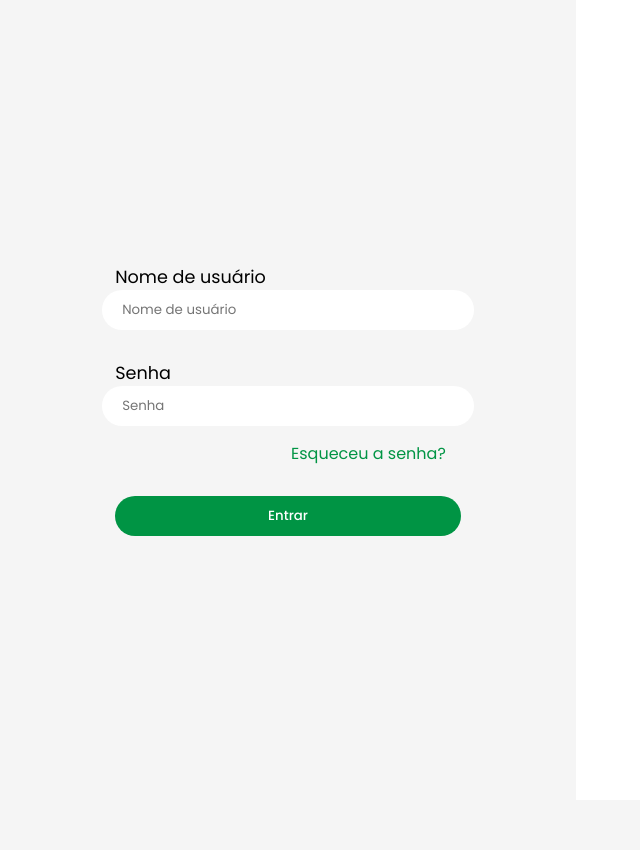
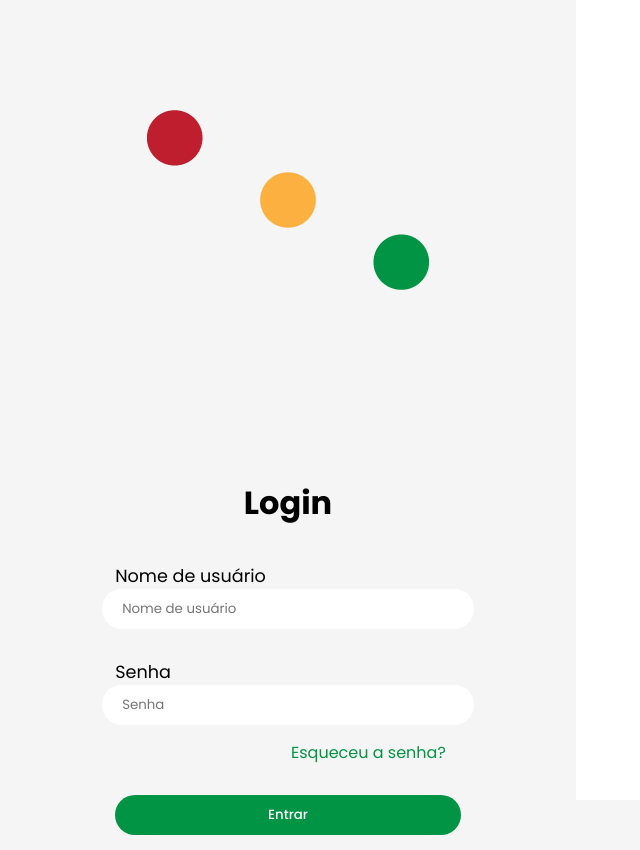
Before and after one commit to abnerjs/iworkoff, a React (Create React App) app: page / in a window 1280 px wide. Shown: the whole page, without its empty margins (0-640 px from the left). Before the commit the page ends 800 px from the top, so only its background shows below. Built offline with nearby package versions, Linux system fonts and the light colour scheme.

Commit message:
init icon title

```diff
--- a/package.json
+++ b/package.json
@@ -8,10 +8,7 @@
     "@testing-library/user-event": "^12.8.3",
     "react": "^17.0.2",
     "react-dom": "^17.0.2",
-<<<<<<< HEAD
-=======
     "react-router-dom": "^5.2.0",
->>>>>>> master
     "react-scripts": "4.0.3",
     "web-vitals": "^1.1.2"
   },
--- /dev/null
+++ b/src/components/IconifiedTitle.jsx
@@ -0,0 +1,10 @@
+/* eslint-disable import/no-anonymous-default-export */
+import React from 'react'
+import './IconifiedTitle.css'
+import dots from '../assets/images/dots.png'
+
+export default props =>
+    <div className="icon-title">
+        <img src={dots} alt="" />
+        <h1>{props.content}</h1>
+    </div>
--- a/src/view/FirstPage.jsx
+++ b/src/view/FirstPage.jsx
@@ -1,6 +1,7 @@
 /* eslint-disable import/no-anonymous-default-export */
 import React from 'react'
 import { Switch, Route } from 'react-router-dom'
+import IconifiedTitle from '../components/IconifiedTitle'
 import './FirstPage.css'
 import Login from './Login'
 
@@ -14,6 +15,7 @@ export default props =>
                     </h1>
                 </Route>
                 <Route path='/'>
+                    <IconifiedTitle content='Login' />
                     <Login />
                 </Route>
             </Switch>
```
Also changed, not shown: src/assets/images/Marca.png (added), src/assets/images/dots.png (added), src/components/IconifiedTitle.css (added).
